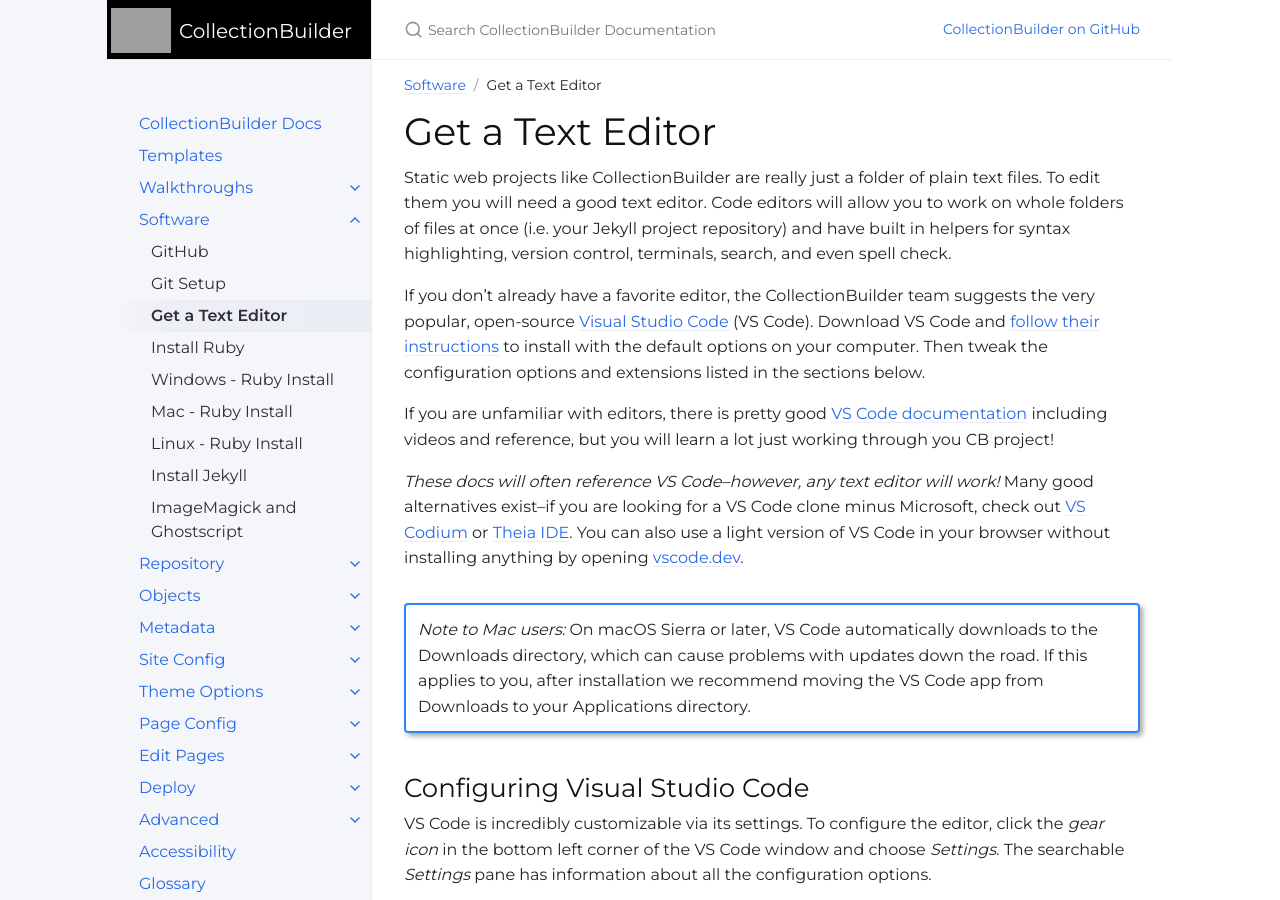
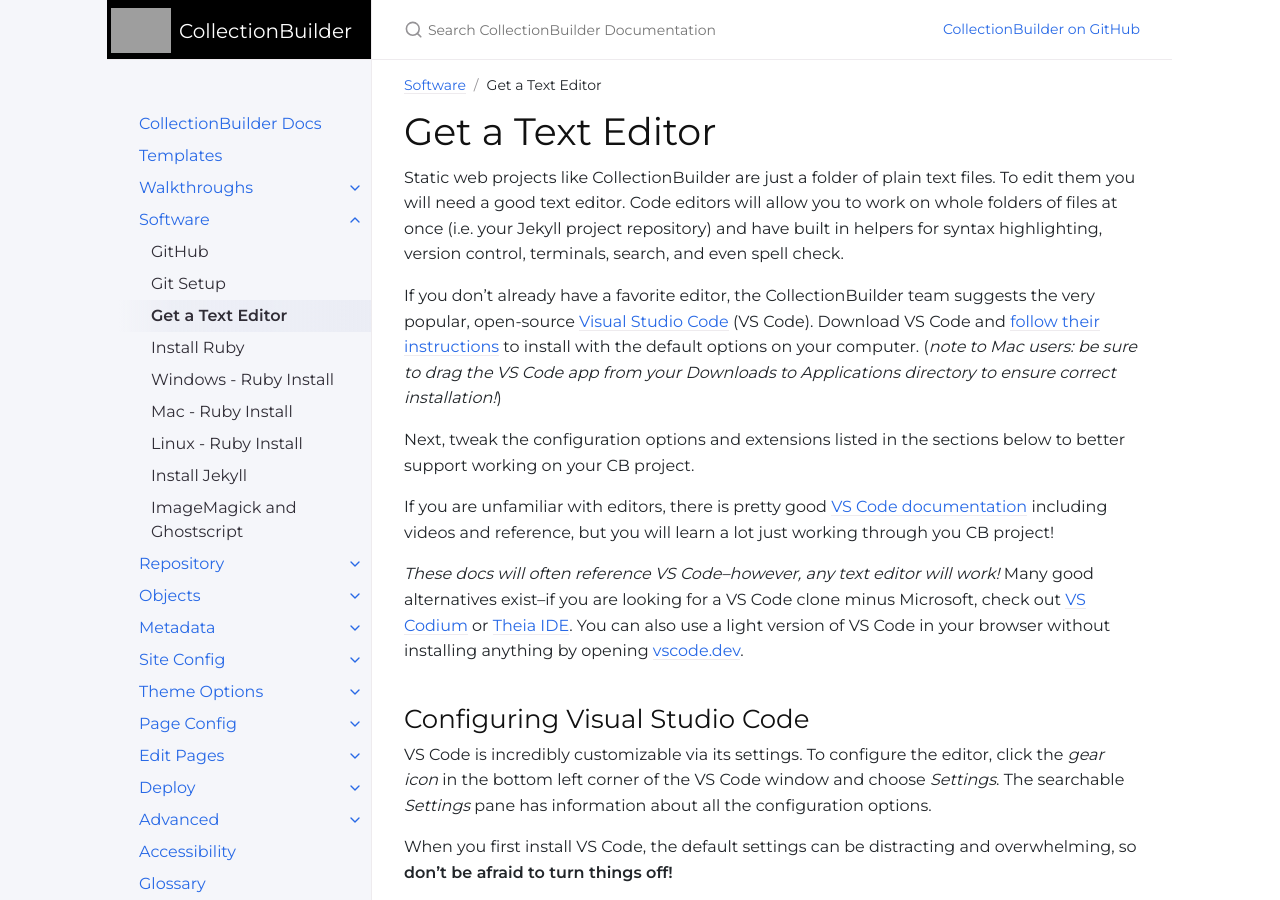
Before and after one commit to CollectionBuilder/cb-docs, a Jekyll site: the page built from docs/software/texteditor.md, in a window 1280 px wide and 900 px high. Built offline with Jekyll 4.4.1, drawn with Linux system fonts in a browser that asks for light colours; comment, search, counter and statistics services are not loaded.

Commit message:
update mac vs code note

```diff
--- a/docs/software/texteditor.md
+++ b/docs/software/texteditor.md
@@ -6,24 +6,21 @@ nav_order: 2
 
 # Get a Text Editor
 
-Static web projects like CollectionBuilder are really just a folder of plain text files.
+Static web projects like CollectionBuilder are just a folder of plain text files.
 To edit them you will need a good text editor.
 Code editors will allow you to work on whole folders of files at once (i.e. your Jekyll project repository) and have built in helpers for syntax highlighting, version control, terminals, search, and even spell check.
 
 If you don't already have a favorite editor, the CollectionBuilder team suggests the very popular, open-source [Visual Studio Code](https://code.visualstudio.com/){:target="_blank" rel="noopener"} (VS Code).
 Download VS Code and [follow their instructions](https://code.visualstudio.com/docs/setup/setup-overview) to install with the default options on your computer.
-Then tweak the configuration options and extensions listed in the sections below.
+(*note to Mac users: be sure to drag the VS Code app from your Downloads to Applications directory to ensure correct installation!*)
+
+Next, tweak the configuration options and extensions listed in the sections below to better support working on your CB project.
 
 If you are unfamiliar with editors, there is pretty good [VS Code documentation](https://code.visualstudio.com/docs) including videos and reference, but you will learn a lot just working through you CB project!
 
 *These docs will often reference VS Code--however, any text editor will work!*
 Many good alternatives exist--if you are looking for a VS Code clone minus Microsoft, check out [VS Codium](https://vscodium.com/) or [Theia IDE](https://theia-ide.org/#theiaide).
 You can also use a light version of VS Code in your browser without installing anything by opening [vscode.dev](https://vscode.dev/).
-
-*Note to Mac users:*
-On macOS Sierra or later, VS Code automatically downloads to the Downloads directory, which can cause problems with updates down the road.
-If this applies to you, after installation we recommend moving the VS Code app from Downloads to your Applications directory.
-{:.alert .alert-blue}
 
 ## Configuring Visual Studio Code
 
```
